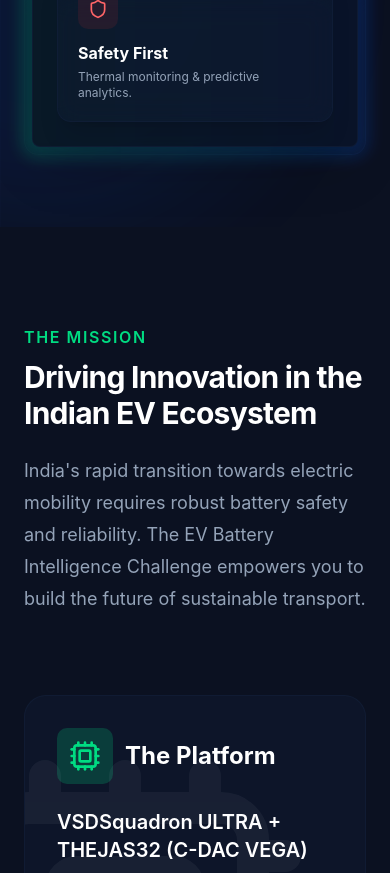
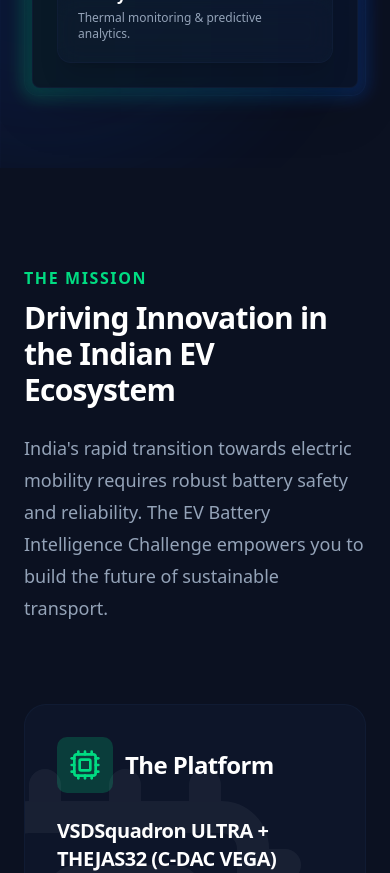
Before and after one commit to AdharshJolly/EV-BIC, a Next.js app: page / in a window 390 px wide. Shown: the part 977-1850 px from the top of the page. Built offline with nearby package versions, Linux system fonts and the light colour scheme.

Commit message:
feat: update typography styles and improve heading structure across sections

```diff
--- a/src/app/globals.css
+++ b/src/app/globals.css
@@ -13,7 +13,10 @@
   --color-brand-text: #E2E8F0;
   --color-brand-muted: #94A3B8;
 
-  --font-sans: 'Inter', system-ui, sans-serif;
+  --font-sans: var(--font-inter), system-ui, sans-serif;
+  --font-heading: var(--font-space-grotesk), sans-serif;
+  --font-body: var(--font-inter), sans-serif;
+  --font-display: var(--font-outfit), sans-serif;
 
   --animate-float: float 6s ease-in-out infinite;
   --animate-gradient: gradient 8s linear infinite;
@@ -191,6 +194,15 @@
     @apply border-border outline-ring/50;
   }
   body {
-    @apply bg-background text-foreground;
+    @apply bg-background text-foreground font-sans leading-relaxed tracking-normal;
+  }
+  h1, h2, h3, h4, h5, h6 {
+    @apply font-display text-white tracking-tight;
+  }
+  h1 {
+    @apply font-extrabold;
+  }
+  h2, h3 {
+    @apply font-bold;
   }
 }
--- a/src/app/layout.tsx
+++ b/src/app/layout.tsx
@@ -1,6 +1,11 @@
 import './globals.css';
 import Navbar from '../components/Navbar';
 import Footer from '../components/Footer';
+import { Inter, Space_Grotesk, Outfit } from 'next/font/google';
+
+const inter = Inter({ subsets: ['latin'], variable: '--font-inter' });
+const spaceGrotesk = Space_Grotesk({ subsets: ['latin'], variable: '--font-space-grotesk' });
+const outfit = Outfit({ subsets: ['latin'], variable: '--font-outfit' });
 
 export const metadata = {
   title: 'EV Battery Intelligence Challenge',
@@ -14,7 +19,7 @@
 }) {
   return (
     <html lang="en">
-      <body className="min-h-screen flex flex-col bg-brand-primary text-brand-text font-sans selection:bg-brand-accent selection:text-brand-dark">
+      <body className={`min-h-screen flex flex-col bg-brand-primary text-brand-text font-sans selection:bg-brand-accent selection:text-brand-dark ${inter.variable} ${spaceGrotesk.variable} ${outfit.variable}`}>
         <Navbar />
         <main className="flex-grow">
           {children}
--- a/src/sections/About.tsx
+++ b/src/sections/About.tsx
@@ -23,16 +23,16 @@
         <div className="mx-auto max-w-2xl lg:text-center mb-20">
           <motion.h2
             initial={{ opacity: 0, y: 20 }} animate={{ opacity: 1, y: 0 }}
-            className="text-base font-semibold leading-7 text-brand-accent uppercase tracking-widest"
+            className="text-base leading-7 text-brand-accent uppercase tracking-widest"
           >
             The Mission
           </motion.h2>
-          <motion.p
+          <motion.h3
             initial={{ opacity: 0, y: 20 }} animate={{ opacity: 1, y: 0 }} transition={{ delay: 0.1 }}
-            className="mt-2 text-3xl font-bold tracking-tight text-white sm:text-5xl"
+            className="mt-2 text-3xl text-white sm:text-5xl"
           >
             Driving Innovation in the Indian EV Ecosystem
-          </motion.p>
+          </motion.h3>
           <motion.p
             initial={{ opacity: 0, y: 20 }} animate={{ opacity: 1, y: 0 }} transition={{ delay: 0.2 }}
             className="mt-6 text-lg leading-8 text-brand-muted"
--- a/src/sections/Guidelines.tsx
+++ b/src/sections/Guidelines.tsx
@@ -26,16 +26,16 @@
         <div className="mx-auto max-w-2xl lg:text-center mb-16">
           <motion.h2
             initial={{ opacity: 0 }} animate={{ opacity: 1 }}
-            className="text-base font-semibold leading-7 text-brand-accent"
+            className="text-base leading-7 text-brand-accent uppercase tracking-widest"
           >
             Information Center
           </motion.h2>
-          <motion.p
+          <motion.h3
             initial={{ opacity: 0, y: 10 }} animate={{ opacity: 1, y: 0 }} transition={{ delay: 0.1 }}
-            className="mt-2 text-4xl font-bold tracking-tight text-white sm:text-5xl"
+            className="mt-2 text-4xl text-white sm:text-5xl"
           >
             Guidelines & Schedule
-          </motion.p>
+          </motion.h3>
         </div>
 
         <div className="grid grid-cols-1 lg:grid-cols-2 gap-16">
--- a/src/sections/Home.tsx
+++ b/src/sections/Home.tsx
@@ -30,11 +30,11 @@
               </span>
             </a>
           </div>
-          <h1 className="mt-6 text-5xl font-bold tracking-tight text-white sm:text-6xl leading-tight">
+          <h1 className="mt-6 text-4xl sm:text-5xl lg:text-6xl font-bold text-white leading-tight uppercase">
             EV Battery <span className="text-transparent bg-clip-text bg-gradient-to-r from-brand-accent to-blue-400">Intelligence</span> Challenge
           </h1>
           <p className="mt-6 text-lg leading-8 text-brand-muted">
-            Powering the Future of E-Mobility with <span className="text-white font-semibold">Indigenous Compute</span>
+            Powering the Future of E-Mobility with <span className="text-white font-bold font-heading">Indigenous Compute</span>
           </p>
           <div className="mt-10 flex items-center gap-x-6">
             <a href="#register" className="group relative px-6 py-3 font-semibold text-brand-dark transition-all duration-200 bg-brand-accent rounded-lg hover:bg-white hover:shadow-[0_0_30px_-5px_rgba(0,220,130,0.6)]">
--- a/src/sections/Themes.tsx
+++ b/src/sections/Themes.tsx
@@ -72,10 +72,10 @@
             animate={{ opacity: 1, y: 0 }}
             transition={{ duration: 0.5 }}
           >
-            <h2 className="text-base font-semibold leading-7 text-brand-accent uppercase tracking-widest">Hackathon Tracks</h2>
-            <p className="mt-2 text-4xl font-bold tracking-tight text-white sm:text-5xl">
+            <h2 className="text-base leading-7 text-brand-accent uppercase tracking-widest">Hackathon Tracks</h2>
+            <h3 className="mt-2 text-4xl text-white sm:text-5xl">
               Choose Your Challenge
-            </p>
+            </h3>
             <p className="mt-6 text-lg leading-8 text-brand-muted">
               We have defined three critical problem statements. Select the one that challenges you to push the boundaries of EV technology.
             </p>
```
